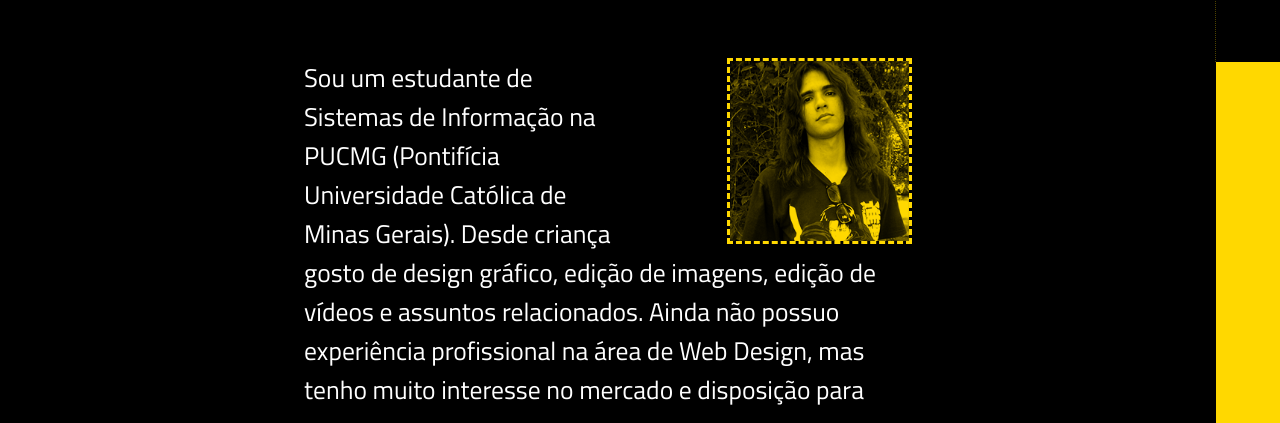
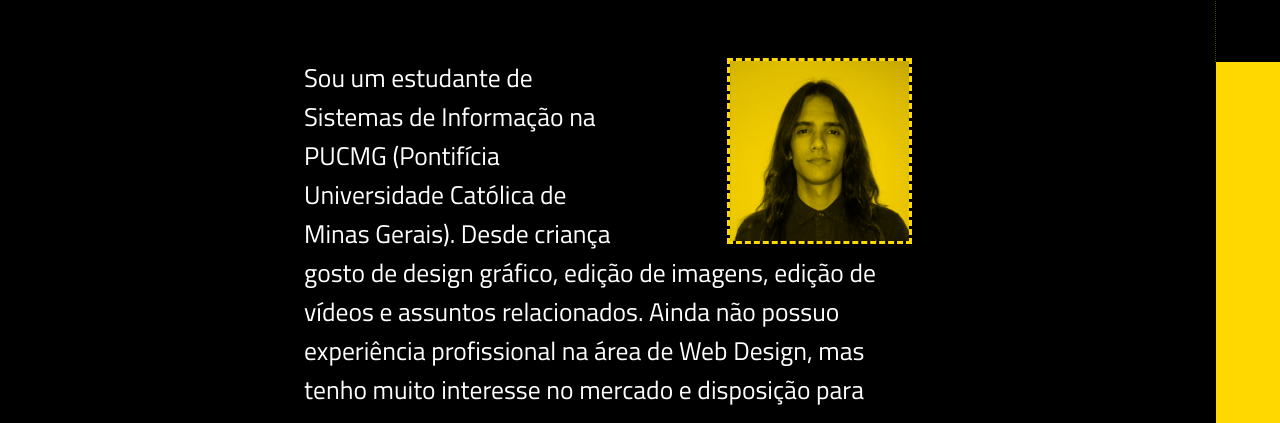
Before and after one commit to SatoshiEK/portfolio, a plain HTML site: page index.html in a window 1280 px wide. Shown: the part 796-1219 px from the top of the page. Drawn offline with nearby package versions, Linux system fonts and the light colour scheme.

Commit message:
Foto de perfil atualizada

```diff
--- a/index.html
+++ b/index.html
@@ -32,7 +32,7 @@
     <section id="sobreMim">
             <div id="div-sobreMim">
                 <h3>Sobre Mim</h3>
-                <p style="width: 50%; margin-left: 25%;"><img id="perfil" src="img/websiteProfile2.png" alt="Profile Image">Sou um estudante de Sistemas de Informação na  PUCMG (Pontifícia Universidade Católica de Minas Gerais). Desde criança gosto de design gráfico, edição de imagens, edição de vídeos e assuntos relacionados. Ainda não possuo experiência profissional na área de Web Design, mas tenho muito interesse no mercado e disposição para começar.</p>
+                <p style="width: 50%; margin-left: 25%;"><img id="perfil" src="img/websiteProfile3.png" alt="Profile Image">Sou um estudante de Sistemas de Informação na  PUCMG (Pontifícia Universidade Católica de Minas Gerais). Desde criança gosto de design gráfico, edição de imagens, edição de vídeos e assuntos relacionados. Ainda não possuo experiência profissional na área de Web Design, mas tenho muito interesse no mercado e disposição para começar.</p>
             </div>
     </section>
     <section id="trabalhos">
```
